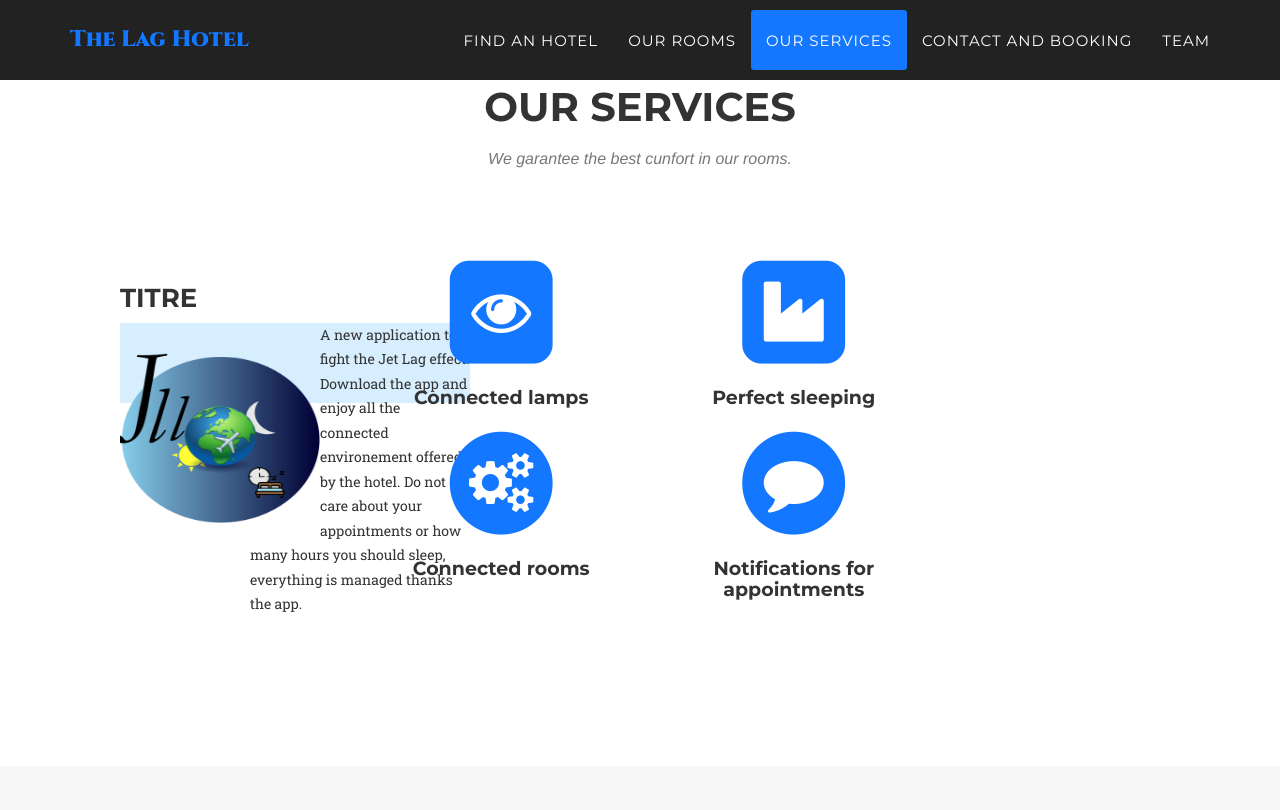
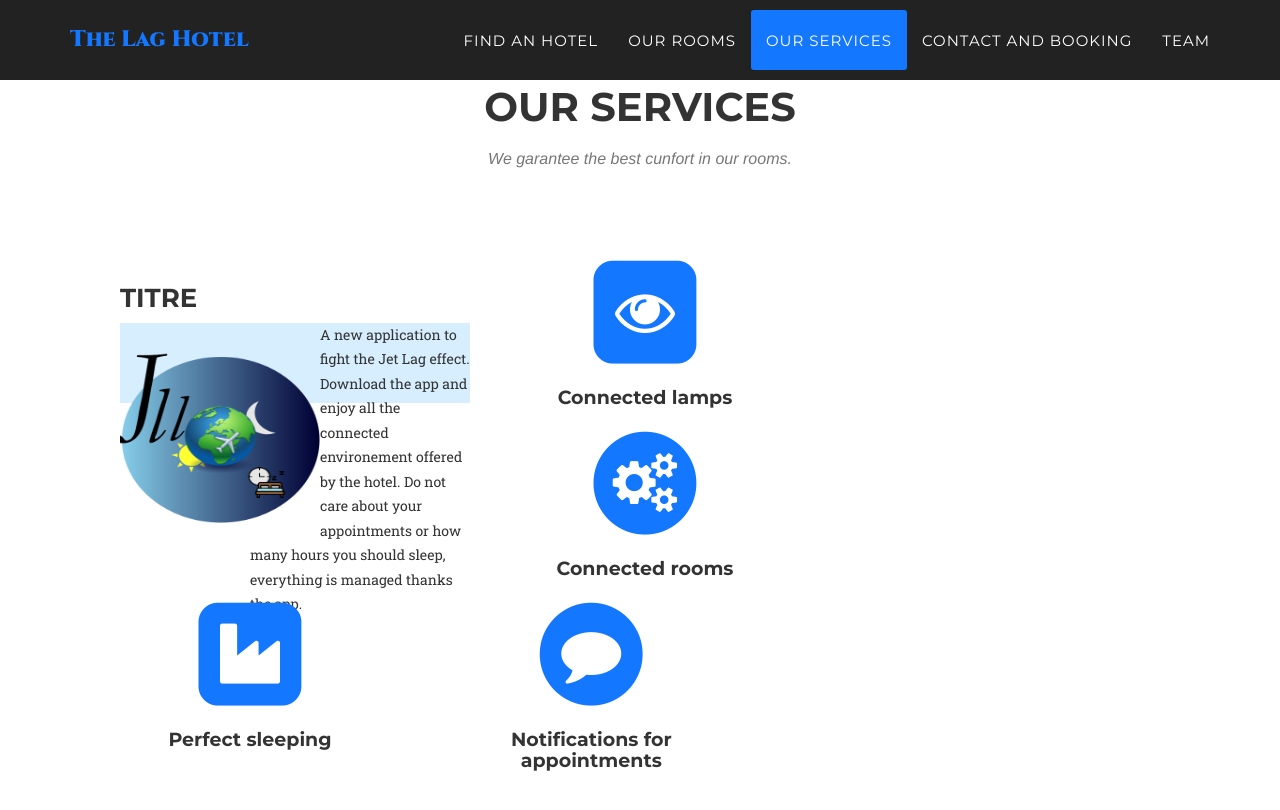
Before and after one commit to VincentGautier/Hotel-web-site, a Jekyll site: the page built from index.html, in a window 1280 px wide and 900 px high, scrolled down 2366 px. Shown: the top 810 px of the window. Built offline with Jekyll 4.4.1, drawn with Linux system fonts in a browser that asks for light colours; some web fonts are replaced.

Commit message:
Update our_services.html

```diff
--- a/_includes/our_services.html
+++ b/_includes/our_services.html
@@ -7,7 +7,7 @@
                     <h3 class="section-subheading text-muted">  We garantee the best cunfort in our rooms.</h3>
                 </div>
             </div>
-            <div class="col-md-3">
+            <div class="col-md-4">
         <div id="corps">
 <h3>titre</h3>
 <div class="bloc">
@@ -20,7 +20,7 @@
             </div>
             <p> </p>
             <div class="row text-center">
-                <div class="col-md-3">
+                <div class="col-md-4">
                     <span class="fa-stack fa-4x">
                         <i class="fa fa-square fa-stack-2x text-primary"></i>
                         <i class="fa fa-eye fa-stack-1x fa-inverse"></i>
@@ -35,7 +35,7 @@
                     <h4 class="service-heading">Connected rooms</h4>
                     <p class="text-muted"></p>
                 </div>
-                <div class="col-md-3">
+                <div class="col-md-4">
                     <span class="fa-stack fa-4x">
                         <i class="fa fa-square fa-stack-2x text-primary"></i>
                         <i class="fa fa-industry fa-stack-1x fa-inverse"></i>
```
